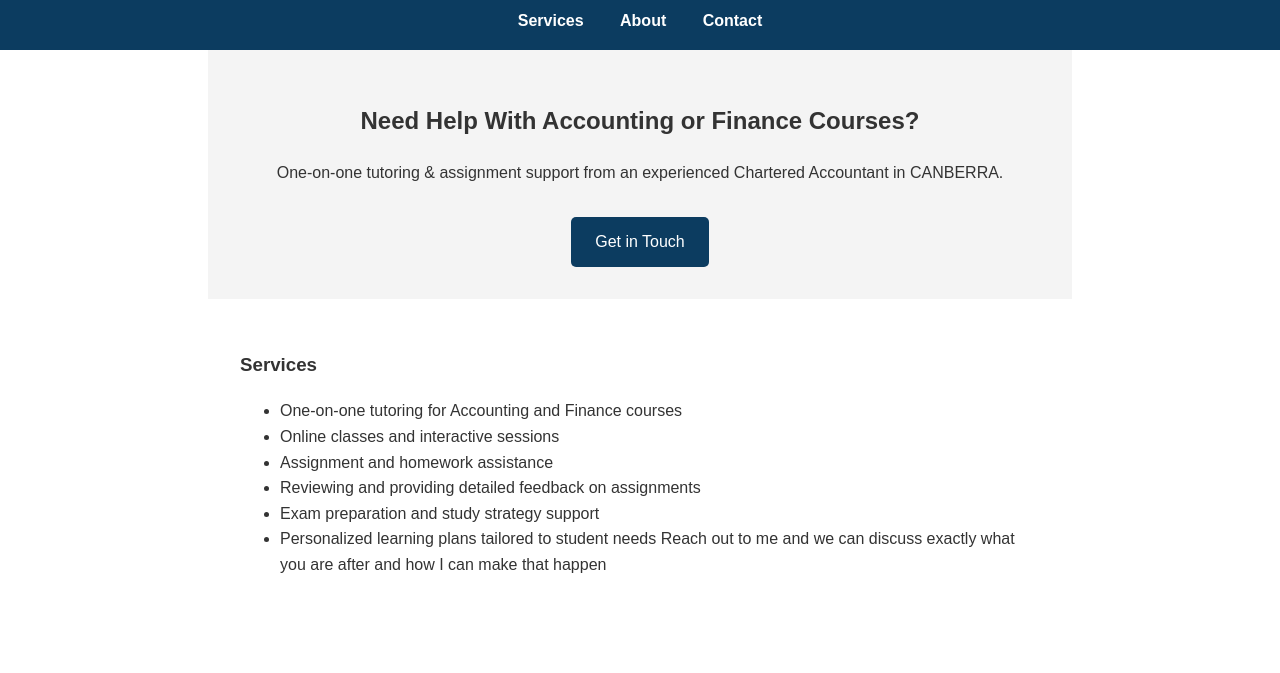
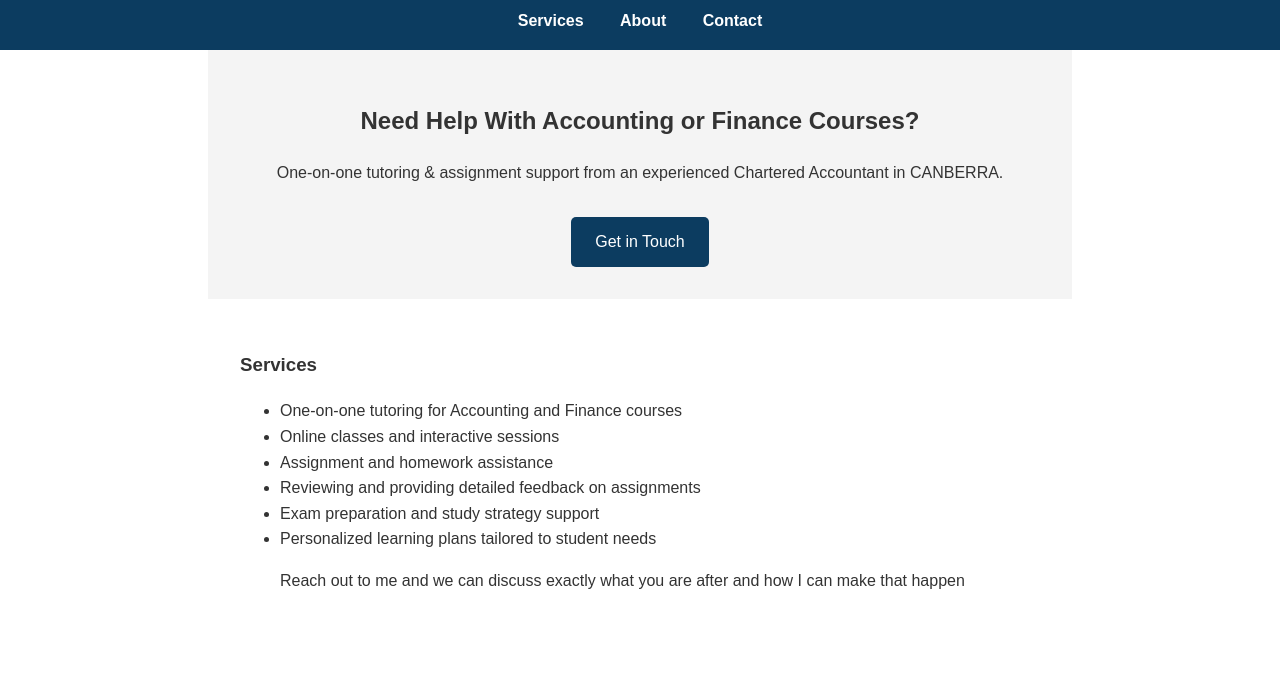
Before and after one commit to dany9235/canberrafinancetutor.github.io, a plain HTML site: page index.html in a window 1280 px wide. Shown: the part 102-775 px from the top of the page. Drawn offline with Linux system fonts and the light colour scheme.

Commit message:
Update index.html

```diff
--- a/index.html
+++ b/index.html
@@ -32,7 +32,7 @@
         <li>Reviewing and providing detailed feedback on assignments</li>
         <li>Exam preparation and study strategy support</li>
         <li>Personalized learning plans tailored to student needs
-        Reach out to me and we can discuss exactly what you are after and how I can make that happen
+        <p>Reach out to me and we can discuss exactly what you are after and how I can make that happen
       </ul>
     </section>
 
```
